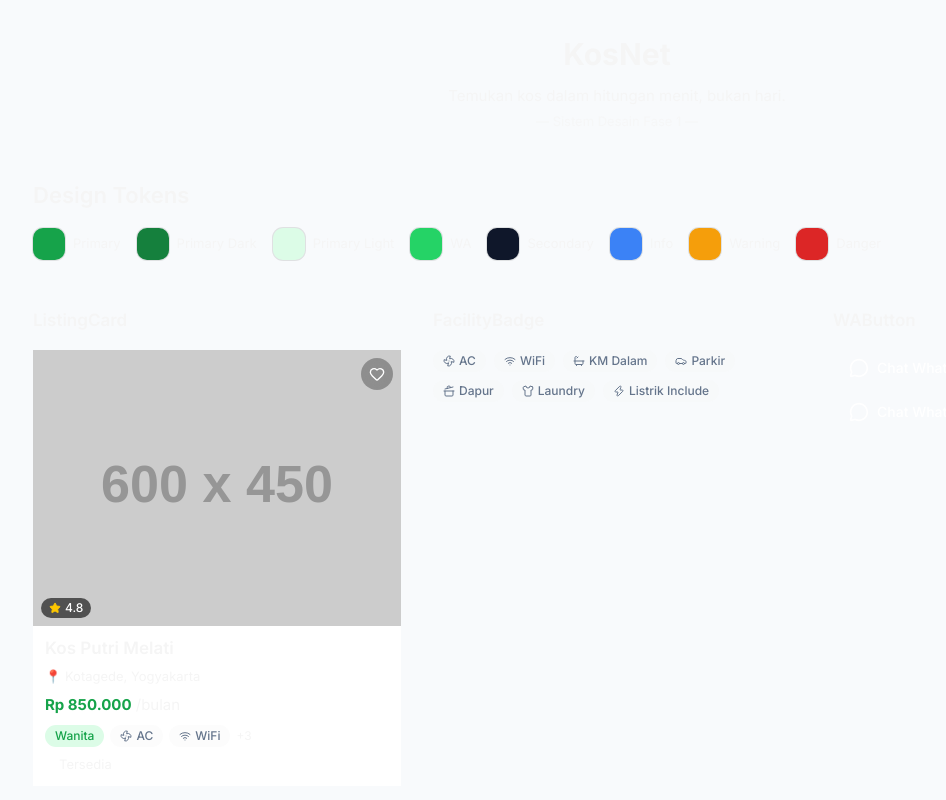
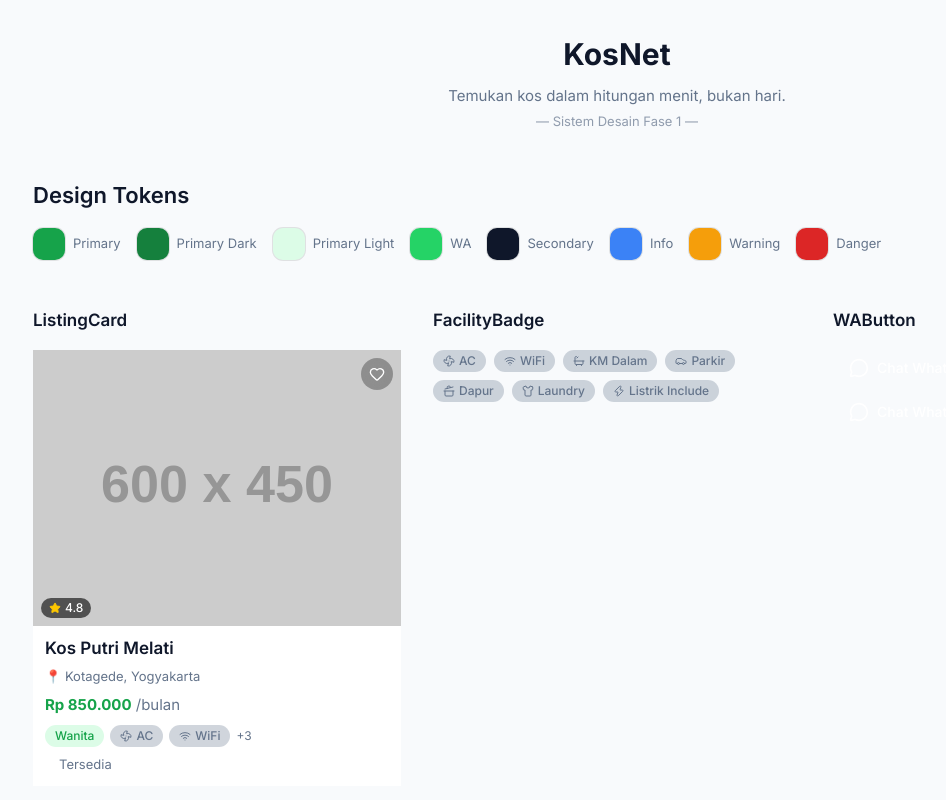
Before and after one commit to syafiqrn8-dev/KosNet, a Next.js app: page / in a window 1280 px wide. Shown: the top 800 px of the page, without its empty margins (23-969 px from the left). Built offline with nearby package versions, Linux system fonts and the light colour scheme.

Commit message:
fix(design-system): override token secondary dan muted sesuai dokumen 03

```diff
--- a/src/app/globals.css
+++ b/src/app/globals.css
@@ -47,7 +47,13 @@
   --radius-3xl: calc(var(--radius) * 2.2);
   --radius-4xl: calc(var(--radius) * 2.6);
 
-  /* KosNet design tokens — Dokumen 03 §1 */
+  /* KosNet design tokens — Dokumen 03 §1
+     Meng-override default shadcn agar sesuai sistem desain KosNet:
+     - secondary KosNet = #0F172A (teks judul gelap)
+     - muted KosNet    = #64748B (teks sekunder)
+     - background      = #F8FAFC (latar halaman) */
+  --color-secondary: #0f172a;
+  --color-muted: #64748b;
   --color-primary-dark: #15803d;
   --color-primary-light: #dcfce7;
   --color-wa: #25d366;
@@ -57,9 +63,7 @@
   --color-status-tersedia: #3b82f6;
   --color-status-dikunci: #f59e0b;
   --color-status-terisi: #dc2626;
-  --color-secondary: var(--secondary);
-  --color-muted: var(--muted);
-  --color-danger: var(--destructive);
+  --color-danger: #dc2626;
 }
 
 :root {
@@ -71,9 +75,9 @@
   --popover-foreground: oklch(0.145 0 0);
   --primary: #16a34a;
   --primary-foreground: oklch(0.985 0 0);
-  --secondary: oklch(0.97 0 0);
-  --secondary-foreground: oklch(0.205 0 0);
-  --muted: oklch(0.97 0 0);
+  --secondary: #0f172a;
+  --secondary-foreground: oklch(0.985 0 0);
+  --muted: #64748b;
   --muted-foreground: #64748b;
   --accent: oklch(0.97 0 0);
   --accent-foreground: oklch(0.205 0 0);
```
